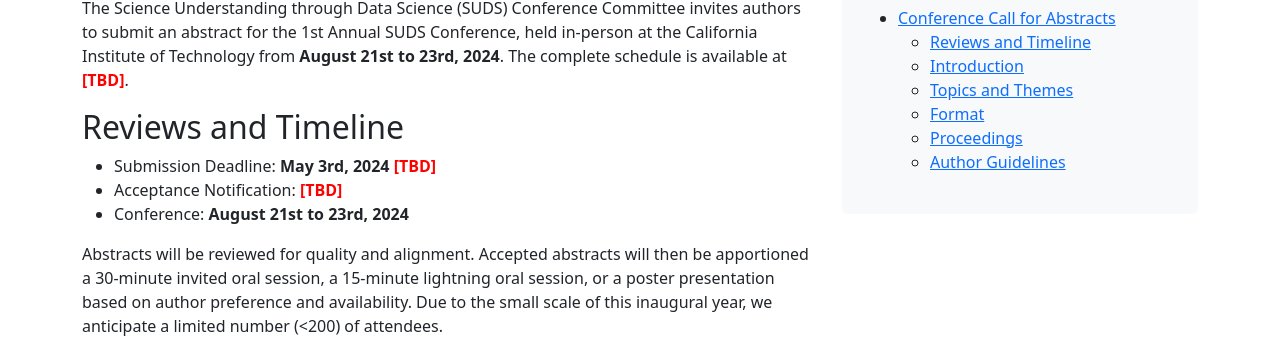
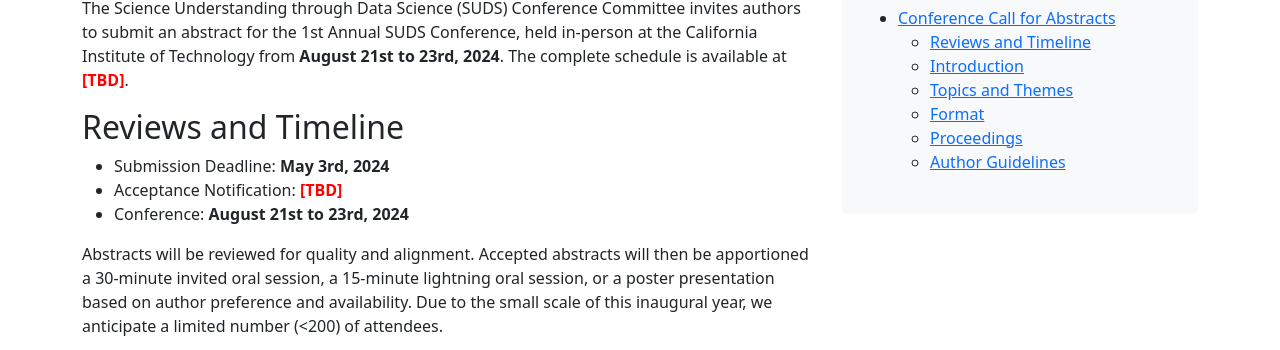
Before and after one commit to JPLMLIA/sudsconf, a Jekyll site: the page built from call.md, in a window 1280 px wide and 900 px high. Shown: the part 260-610 px from the top of the window. Built offline with Jekyll 4.4.1, drawn with Linux system fonts in a browser that asks for light colours; a script that is not in the unit is left out; comment, search, counter and statistics services are not loaded.

Commit message:
Removed TBD from abstract deadline

```diff
--- a/call.md
+++ b/call.md
@@ -12,7 +12,7 @@
 The Science Understanding through Data Science (SUDS) Conference Committee invites authors to submit an abstract for the 1st Annual SUDS Conference, held in-person at the California Institute of Technology from **August 21st to 23rd, 2024**. The complete schedule is available at **[TBD]**.
 
 ## Reviews and Timeline
-- Submission Deadline: **May 3rd, 2024 [TBD]**
+- Submission Deadline: **May 3rd, 2024**
 - Acceptance Notification: **[TBD]**
 - Conference: **August 21st to 23rd, 2024**
 
```
